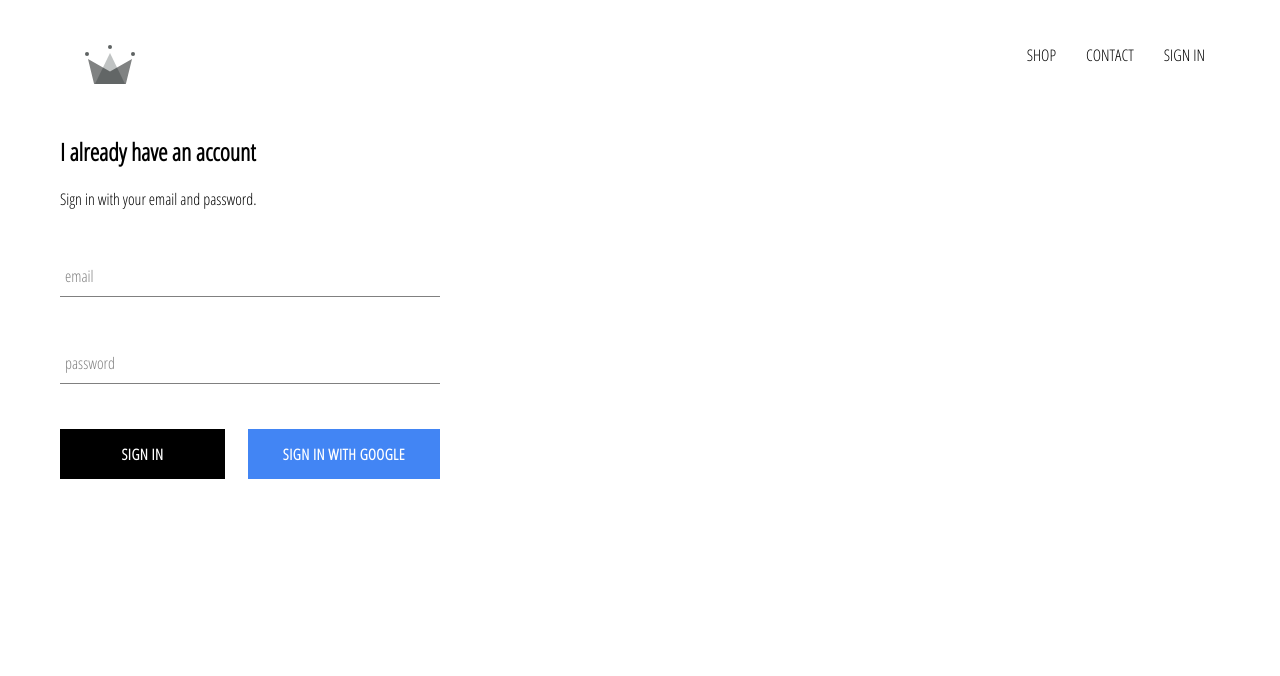
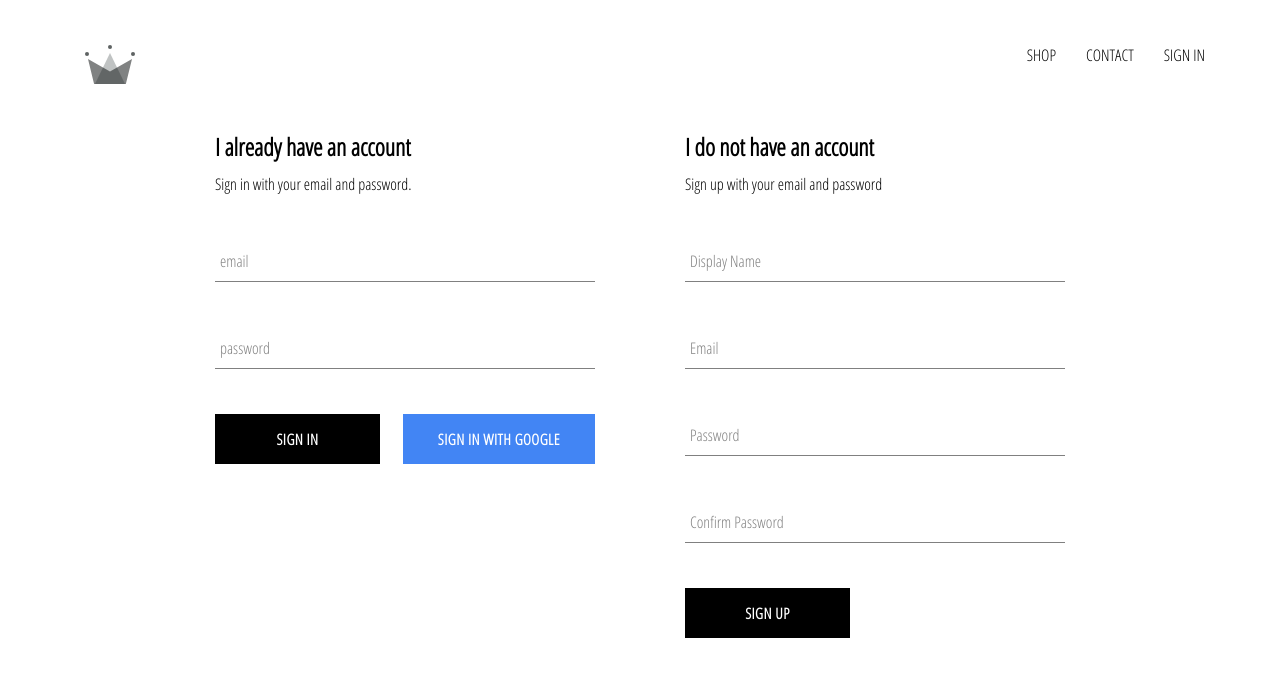
Before and after one commit to dylangit01/React_e-commerse-clothing, a React (Create React App) app: page /signin in a window 1280 px wide. Shown: the top 676 px of the page. Built offline with nearby package versions, Linux system fonts and the light colour scheme; no server answers.

Commit message:
finishing sign in handleSubmit function

```diff
--- a/src/App.js
+++ b/src/App.js
@@ -6,11 +6,10 @@
 import SignInAndSignUpPage from "./pages/sign-in-and-sign-up/sign-in-and-sign-up.component";
 
 import Header from "./components/header/header.component";
-import { auth } from './firebase/firebase.utils'
+import {auth, createUserProfileDocument} from './firebase/firebase.utils'
 
 
-
-class App extends React.Component{
+class App extends React.Component {
     constructor(props) {
         super(props);
         this.state = {
@@ -21,9 +20,21 @@
     unsubscribeFromAuth = null
 
     componentDidMount() {
-       this.unsubscribeFromAuth = auth.onAuthStateChanged(user => {
-            this.setState({ currentUser: user })
-            // console.log(user)
+        this.unsubscribeFromAuth = auth.onAuthStateChanged(async userAuth => {
+            if (userAuth) {
+                const userRef = await createUserProfileDocument(userAuth);
+
+                userRef.onSnapshot(snapShot => {
+                    this.setState({
+                        currentUser: {
+                            id: snapShot.id,
+                            ...snapShot.data()
+                        }
+                    }, ()=> console.log(this.state))
+                })
+            } else {
+                this.setState({currentUser: userAuth})
+            }
         })
     };
 
@@ -34,11 +45,11 @@
     render() {
         return (
             <div>
-                <Header currentUser={this.state.currentUser} />
+                <Header currentUser={this.state.currentUser}/>
                 <Switch>
                     <Route exact path='/' component={HomePage}/>
-                    <Route path='/shop' component={ShopPage} />
-                    <Route path='/signin' component={SignInAndSignUpPage} />
+                    <Route path='/shop' component={ShopPage}/>
+                    <Route path='/signin' component={SignInAndSignUpPage}/>
                 </Switch>
             </div>
         )
--- a/src/components/header/header.component.jsx
+++ b/src/components/header/header.component.jsx
@@ -19,7 +19,6 @@
             <Link className='option' to='/shop'>
                 CONTACT
             </Link>
-
             {currentUser ?
 
                 <div className='option' onClick={()=>auth.signOut()}>
@@ -28,7 +27,6 @@
                 :
                 <Link className='option' to='/signin' >SIGN IN </Link>
             }
-
         </div>
     </div>
 );
--- a/src/components/sign-in/sign-in.component.jsx
+++ b/src/components/sign-in/sign-in.component.jsx
@@ -2,7 +2,7 @@
 import './sign-in.styles.scss'
 import FormInput from "../form-input/form-input.component";
 import CustomButton from "../custom-button/custom-buttom.component";
-import {signInWithGoogle} from "../../firebase/firebase.utils";
+import {auth, signInWithGoogle} from "../../firebase/firebase.utils";
 
 class SignIn extends React.Component {
     constructor(props) {
@@ -13,9 +13,16 @@
         }
     }
 
-    handleSubmit = event => {
+    handleSubmit = async event => {
         event.preventDefault()
-        this.setState({email: '', password: ''})
+        const {email, password} = this.state
+
+        try {
+            await auth.signInWithEmailAndPassword(email, password)
+            this.setState({email: '', password: ''})
+        } catch (e) {
+            console.log(e)
+        }
     };
 
     handleChange = event => {
@@ -26,7 +33,7 @@
     render() {
         return (
             <div className='sign-in'>
-                <h2>I already have an account</h2>
+                <h2 className='title'>I already have an account</h2>
                 <span>Sign in with your email and password.</span>
 
                 <form onSubmit={this.handleSubmit}>
--- /dev/null
+++ b/src/components/sign-up/sign-up.component.jsx
@@ -0,0 +1,104 @@
+import React, {Component} from "react";
+import './sign-up.styles.scss'
+
+import FormInput from "../form-input/form-input.component";
+import CustomButton from "../custom-button/custom-buttom.component";
+import {auth, createUserProfileDocument} from "../../firebase/firebase.utils";
+
+
+class SignUp extends Component {
+    constructor(props) {
+        super(props);
+        this.state = {
+            displayName: '',
+            email: '',
+            password: '',
+            confirmPassword: ''
+        }
+    }
+
+    handleSubmit = async event => {
+        event.preventDefault();
+
+        const {displayName, email, password, confirmPassword} = this.state;
+        if (password !== confirmPassword) {
+            alert("password don't match");
+            return
+        }
+
+        try {
+            const {user} = await auth.createUserWithEmailAndPassword(email, password)
+            await createUserProfileDocument(user, {displayName})
+            // clear up the form after signing up
+            this.setState({
+                displayName: '',
+                email: '',
+                password: '',
+                confirmPassword: ''
+            })
+        } catch (e) {
+            console.log(e)
+        }
+        // clean state if any error happens:
+        this.setState({
+            displayName: '',
+            email: '',
+            password: '',
+            confirmPassword: ''
+        })
+    };
+
+    handleChange = event => {
+        const {name, value} = event.target;
+        this.setState({[name]: value});
+    };
+
+    render() {
+        const {displayName, email, password, confirmPassword} = this.state;
+        return (
+            <div className='sign-up'>
+                <h2 className='title'>I do not have an account</h2>
+                <span>Sign up with your email and password</span>
+                <form className='sign-up-form' onSubmit={this.handleSubmit}>
+                    <FormInput
+                        type='text'
+                        name='displayName'
+                        value={displayName}
+                        label='Display Name'
+                        required
+                        handleChange={this.handleChange}
+
+                    />
+                    <FormInput
+                        type='email'
+                        name='email'
+                        value={email}
+                        label='Email'
+                        required
+                        handleChange={this.handleChange}
+                    />
+                    <FormInput
+                        type='password'
+                        name='password'
+                        value={password}
+                        label='Password'
+                        required
+                        handleChange={this.handleChange}
+                    />
+                    <FormInput
+                        type='password'
+                        name='confirmPassword'
+                        value={confirmPassword}
+                        label='Confirm Password'
+                        required
+                        handleChange={this.handleChange}
+                    />
+                    <CustomButton type='submit'> SIGN UP </CustomButton>
+                </form>
+
+            </div>
+        )
+    }
+}
+
+export default SignUp
--- /dev/null
+++ b/src/components/sign-up/sign-up.styles.scss
@@ -0,0 +1,9 @@
+.sign-up {
+  display: flex;
+  flex-direction: column;
+  width: 380px;
+
+  .title {
+    margin: 10px 0;
+  }
+}
--- a/src/firebase/firebase.utils.js
+++ b/src/firebase/firebase.utils.js
@@ -13,13 +13,38 @@
     measurementId: "G-5B4TDM68FV"
 };
 
+export const createUserProfileDocument = async (userAuth, additionalDate) => {
+    if (!userAuth) return;
+
+    const userRef = await firestore.doc(`users/${userAuth.uid}`);
+    const snapShot = await userRef.get()
+    console.log(snapShot)
+    if (!snapShot.exists) {
+        const {displayName, email} = userAuth;
+        const createAt = new Date();
+
+        try {
+            await userRef.set({
+                displayName,
+                email,
+                createAt,
+                ...additionalDate
+            })
+        } catch (e) {
+            console.log('error creating error', e.message)
+        }
+    }
+    // no matter what, we need to return this userRef, so that in App.js, we can use userRef.onSnapshot to get the data status
+    return userRef
+};
+
 firebase.initializeApp(config);
 
 export const auth = firebase.auth();
 export const firestore = firebase.firestore();
 
 const provider = new firebase.auth.GoogleAuthProvider();
-provider.setCustomParameters({ prompt: 'select_account' });
+provider.setCustomParameters({prompt: 'select_account'});
 export const signInWithGoogle = () => auth.signInWithPopup(provider);
 
 export default firebase;
--- a/src/pages/sign-in-and-sign-up/sign-in-and-sign-up.component.jsx
+++ b/src/pages/sign-in-and-sign-up/sign-in-and-sign-up.component.jsx
@@ -1,10 +1,12 @@
 import React from "react";
 import './sign-in-and-sign-up.styles.scss'
 import SignIn from "../../components/sign-in/sign-in.component";
+import SignUp from "../../components/sign-up/sign-up.component";
 
 const SignInAndSignUpPage = () => (
     <div className='sign-in-and-sign-up' >
     <SignIn />
+    <SignUp />
     </div>
 );
 
--- a/src/pages/sign-in-and-sign-up/sign-in-and-sign-up.styles.scss
+++ b/src/pages/sign-in-and-sign-up/sign-in-and-sign-up.styles.scss
@@ -0,0 +1,6 @@
+.sign-in-and-sign-up {
+  width: 850px;
+  display: flex;
+  justify-content: space-between;
+  margin: 30px auto;
+}
```
